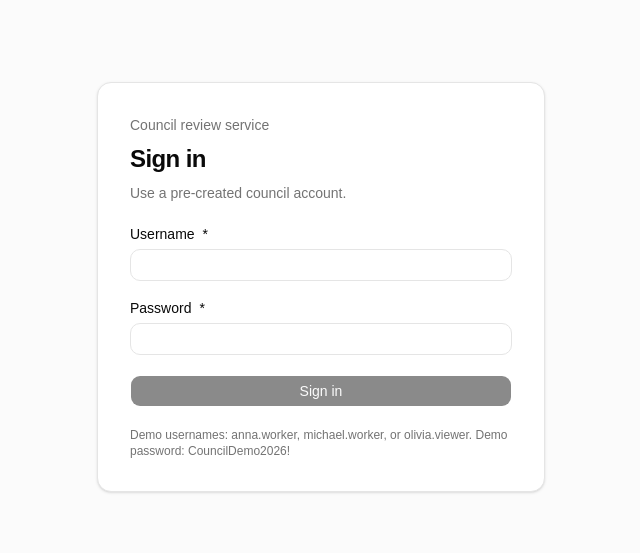
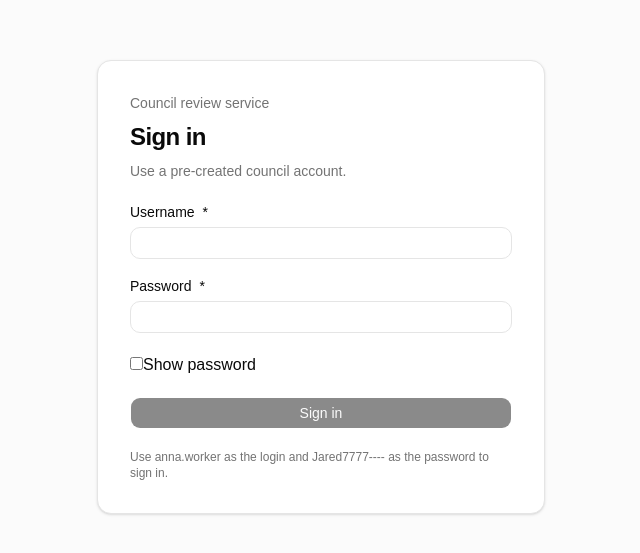
Before and after one commit to annabreilian-ux/works-approve-applications, a Next.js app: page /sign-in in a window 1280 px wide. Shown: the part 113-666 px from the top of the page, without its empty margins (319-959 px from the left). Built offline with nearby package versions, Linux system fonts and the light colour scheme.

Commit message:
Add show-password control and sign-in hint

```diff
--- a/src/components/sign-in-form.tsx
+++ b/src/components/sign-in-form.tsx
@@ -22,6 +22,7 @@ export function SignInForm() {
   const searchParams = useSearchParams();
   const [username, setUsername] = useState("");
   const [password, setPassword] = useState("");
+  const [showPassword, setShowPassword] = useState(false);
   const [usernameError, setUsernameError] = useState<string>();
   const [passwordError, setPasswordError] = useState<string>();
   const [formError, setFormError] = useState<string>();
@@ -91,7 +92,7 @@ export function SignInForm() {
         id="password"
         label="Password"
         name="password"
-        type="password"
+        type={showPassword ? "text" : "password"}
         autoComplete="current-password"
         required
         value={password}
@@ -104,6 +105,17 @@ export function SignInForm() {
         }}
       />
 
+      <div>
+        <input
+          id="show-password"
+          type="checkbox"
+          checked={showPassword}
+          disabled={isPending}
+          onChange={(event) => setShowPassword(event.target.checked)}
+        />
+        <label htmlFor="show-password">Show password</label>
+      </div>
+
       <Button className="w-full" type="submit" disabled={!canSubmit}>
         {isPending ? (
           <LoaderCircle className="animate-spin" aria-hidden="true" />
@@ -111,12 +123,10 @@ export function SignInForm() {
         {isPending ? "Signing in" : "Sign in"}
       </Button>
 
-      {process.env.NODE_ENV === "development" ? (
-        <p className="text-xs text-muted-foreground">
-          Demo usernames: anna.worker, michael.worker, or olivia.viewer. Demo
-          password: CouncilDemo2026!
-        </p>
-      ) : null}
+      <p className="text-xs text-muted-foreground">
+        Use anna.worker as the login and Jared7777---- as the password to sign
+        in.
+      </p>
     </form>
   );
 }
```
Also changed, not shown: 2 other files (tests, documents, lock files or other folders).
